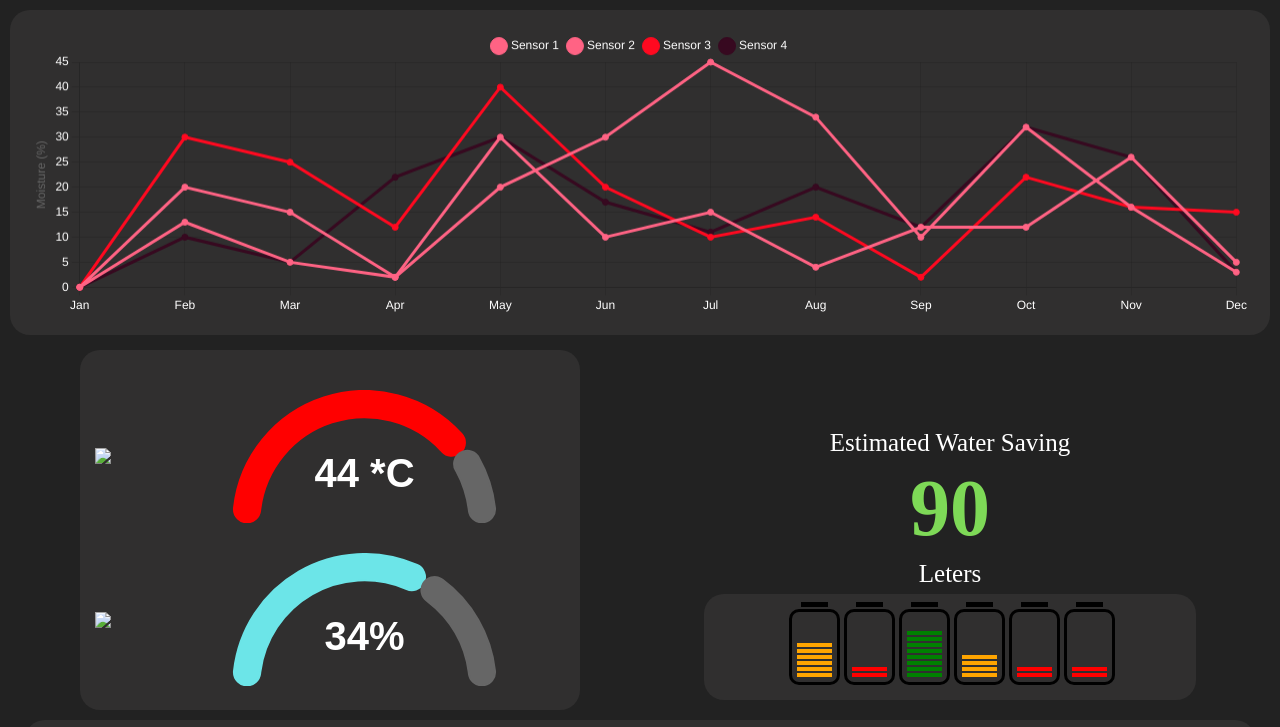
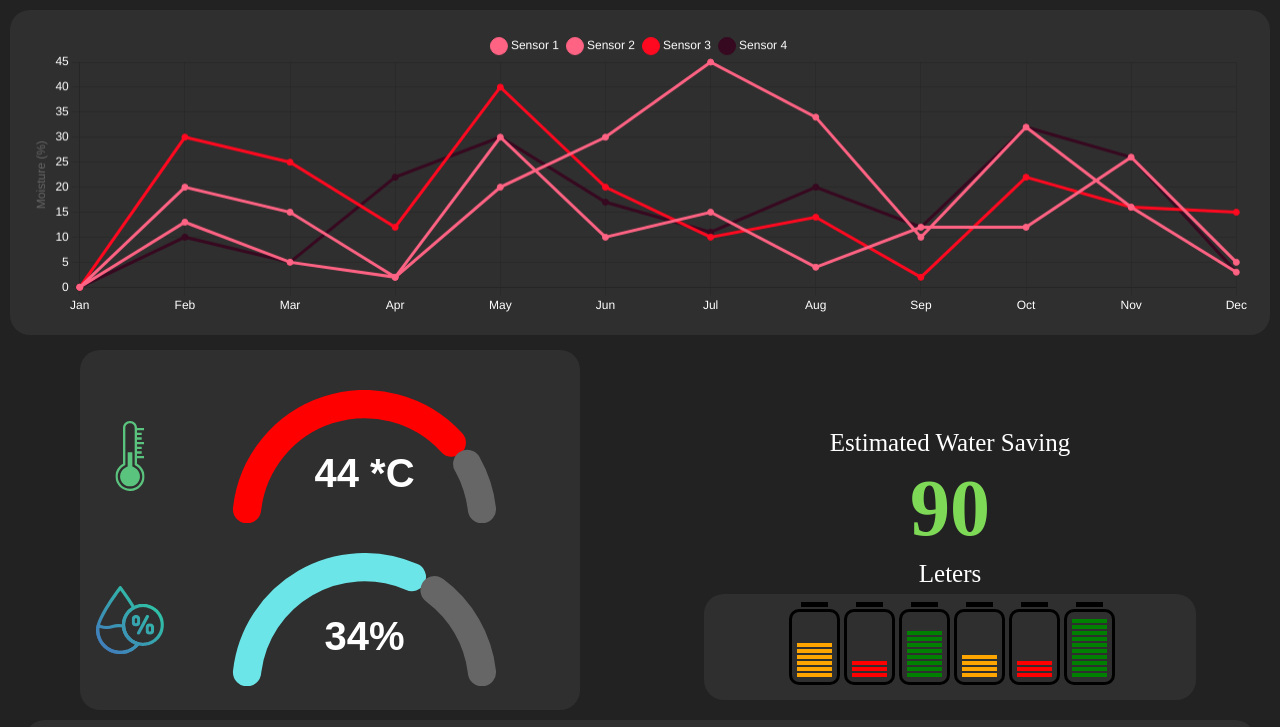
Before and after one commit to Mehmood11/Dashboard-Page, a plain HTML site: page index.html in a window 1280 px wide. Shown: the top 727 px of the page. Drawn offline with nearby package versions, Linux system fonts and the light colour scheme.

Commit message:
#Images Uploaded

```diff
--- a/index.html
+++ b/index.html
@@ -15,13 +15,13 @@
       <div class="bottom-charts">
         <div class="progress-div inner-bottom-charts">
           <div class="inner-progress-div1">
-            <img src="./images/therma.svg" />
+            <img src="./assets/thermo.svg" />
             <div class="canvas-div">
               <canvas id="myChart2" height="70"> </canvas>
             </div>
           </div>
           <div class="inner-progress-div1">
-            <img src="./images/water.svg" />
+            <img src="./assets/water.svg" />
             <div class="canvas-div">
               <canvas id="myChart3" height="70"> </canvas>
             </div>
--- a/style.js
+++ b/style.js
@@ -295,11 +295,11 @@ const mydoughnutChart = new Chart(
 
 ////////// For Battery (Water Litres)
 const forBattery1 = 600;
-const forBattery2 = 200;
+const forBattery2 = 300;
 const forBattery3 = 800;
 const forBattery4 = 400;
-const forBattery5 = 200;
-const forBattery6 = 200;
+const forBattery5 = 300;
+const forBattery6 = 1000;
 
 const batteryStages1 = document.getElementById("main-battery1").children;
 const batteryStages2 = document.getElementById("main-battery2").children;
```
Also changed, not shown: assets/thermo.svg (added), assets/wasisy.png (deleted), assets/water.svg (added).
